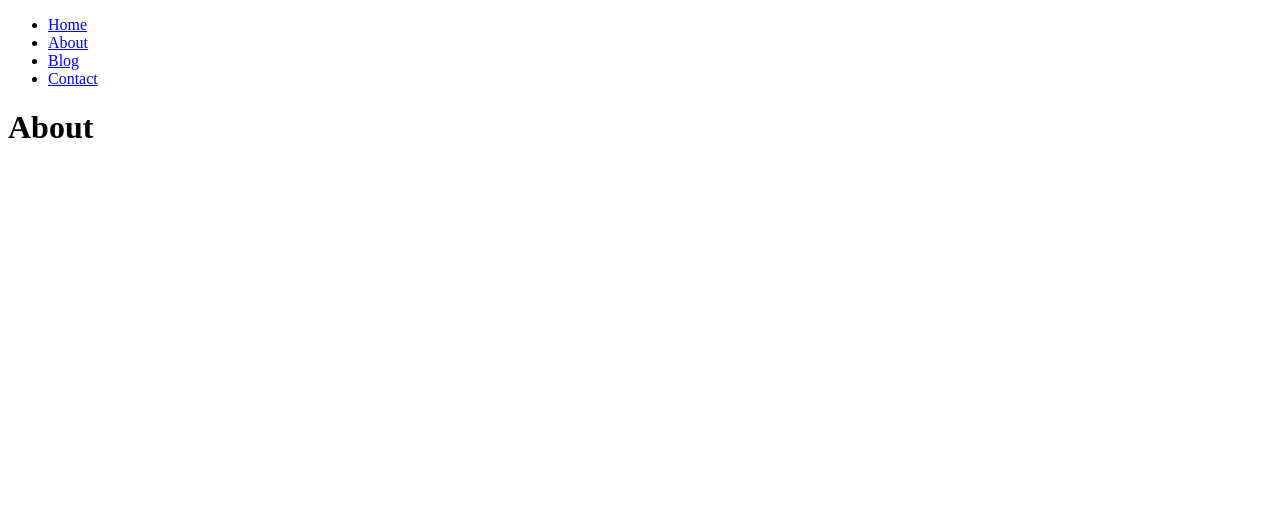
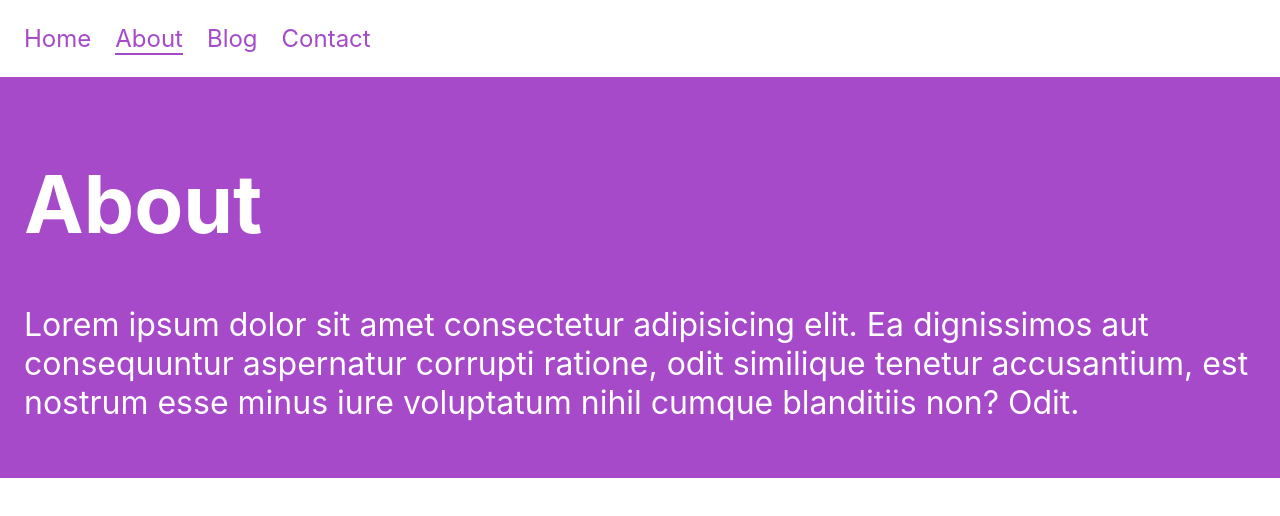
Before and after one commit to LiegardP/gatsbyJS, a Gatsby site: page /about in a window 1280 px wide. Built offline with nearby package versions, Linux system fonts and the light colour scheme; Gatsby itself is replaced by a stand-in of ours.

Commit message:
add some style to nav component && add content to each pages

```diff
--- a/src/components/Layout.js
+++ b/src/components/Layout.js
@@ -2,12 +2,13 @@ import React from "react";
 import PropTypes from "prop-types";
 
 import Nav from "./Nav";
+import "./layout.css";
 
 const Layout = ({ children }) => (
-  <>
+  <div className="layout">
     <Nav />
-    <main>{ children }</main>
-  </>
+    <main className="main">{ children }</main>
+  </div>
 );
 
 Layout.propTypes = {
--- a/src/components/Nav.js
+++ b/src/components/Nav.js
@@ -1,20 +1,38 @@
 import React from "react";
 import { Link } from "gatsby";
 
+import "./nav.css";
+
 const Nav = () => (
-  <nav>
-    <ul>
-      <li>
-        <Link to="/">Home</Link>
+  <nav className="nav">
+    <ul className="nav-list">
+      <li className="nav-list-item">
+        <Link
+          activeStyle={{ borderBottom: "2px solid #a64ac9" }}
+	        to="/">
+          Home
+        </Link>
       </li>
-      <li>
-        <Link to="/about">About</Link>
+      <li className="nav-list-item">
+        <Link
+          activeStyle={{ borderBottom: "2px solid #a64ac9" }}
+          to="/about">
+          About
+       </Link>
       </li>
-      <li>
-        <Link to="/blog">Blog</Link>
+      <li className="nav-list-item">
+        <Link
+          activeStyle={{ borderBottom: "2px solid #a64ac9" }}
+          to="/blog">
+          Blog
+        </Link>
       </li>
-      <li>
-        <Link to="/contact">Contact</Link>
+      <li className="nav-list-item">
+        <Link
+          activeStyle={{ borderBottom: "2px solid #a64ac9" }}
+          to="/contact">
+          Contact
+        </Link>
       </li>
     </ul>
   </nav>
--- /dev/null
+++ b/src/components/layout.css
@@ -0,0 +1,24 @@
+/* layout.css */
+html,
+body {
+  padding: 0;
+  margin: 0;
+  overflow-x: hidden;
+}
+
+.main {
+  padding: 24px;
+  font-family: -apple-system, BlinkMacSystemFont, "Segoe UI", Roboto, Oxygen,
+    Ubuntu, Cantarell, "Open Sans", "Helvetica Neue", sans-serif;
+  background-color: #a64ac9;
+  height: 100%;
+  color: #ffffff;
+}
+
+.main h1 {
+  font-size: 5em;
+}
+
+.main p {
+  font-size: 2em;
+}
--- a/src/components/nav.css
+++ b/src/components/nav.css
@@ -0,0 +1,30 @@
+/* nav.css */
+.nav {
+    padding: 24px;
+  }
+
+  .nav-list {
+    list-style: none;
+    display: flex;
+    margin: 0;
+    padding: 0;
+  }
+
+  .nav-list-item {
+    margin-right: 24px;
+    font-family: -apple-system, BlinkMacSystemFont,  "Segoe UI", Roboto, Oxygen,
+      Ubuntu, Cantarell,  "Open Sans",  "Helvetica Neue",  sans-serif;
+    font-size: 1.5em;
+  }
+
+  .nav-list a {
+    color: #a64ac9;
+    text-decoration: none;
+    border-bottom: 2px transparent;
+    transition: border 0.1s linear;
+  }
+
+  .nav-list a:hover,
+  .nav-list a:focus  {
+    border-bottom: 2px solid #a64ac9;
+  }
--- a/src/pages/about.js
+++ b/src/pages/about.js
@@ -4,6 +4,12 @@ import Layout from "../components/Layout";
 const About = () => (
   <Layout>
     <h1>About</h1>
+    <p>
+      Lorem ipsum dolor sit amet consectetur adipisicing elit. Ea dignissimos
+      aut consequuntur aspernatur corrupti ratione, odit similique tenetur
+      accusantium, est nostrum esse minus iure voluptatum nihil cumque
+      blanditiis non? Odit.
+    </p>
   </Layout>
 );
 
--- a/src/pages/blog.js
+++ b/src/pages/blog.js
@@ -4,6 +4,12 @@ import Layout from "../components/Layout";
 const Blog = () => (
   <Layout>
     <h1>Blog</h1>
+    <p>
+      Lorem ipsum dolor sit amet consectetur adipisicing elit. Ea dignissimos
+      aut consequuntur aspernatur corrupti ratione, odit similique tenetur
+      accusantium, est nostrum esse minus iure voluptatum nihil cumque
+      blanditiis non? Odit.
+    </p>
   </Layout>
 );
 
--- a/src/pages/contact.js
+++ b/src/pages/contact.js
@@ -4,6 +4,12 @@ import Layout from "../components/Layout";
 const Contact = () => (
   <Layout>
     <h1>Contact</h1>
+    <p>
+      Lorem ipsum dolor sit amet consectetur adipisicing elit. Ea dignissimos
+      aut consequuntur aspernatur corrupti ratione, odit similique tenetur
+      accusantium, est nostrum esse minus iure voluptatum nihil cumque
+      blanditiis non? Odit.
+    </p>
   </Layout>
 );
 
--- a/src/pages/index.js
+++ b/src/pages/index.js
@@ -4,6 +4,12 @@ import Layout from "../components/Layout";
 const Home = () => (
   <Layout>
     <h1>Home</h1>
+    <p>
+      Lorem ipsum dolor sit amet consectetur adipisicing elit. Ea dignissimos
+      aut consequuntur aspernatur corrupti ratione, odit similique tenetur
+      accusantium, est nostrum esse minus iure voluptatum nihil cumque
+      blanditiis non? Odit.
+  </p>
   </Layout>
 );
 
```
Also changed, not shown: 3 other files.
